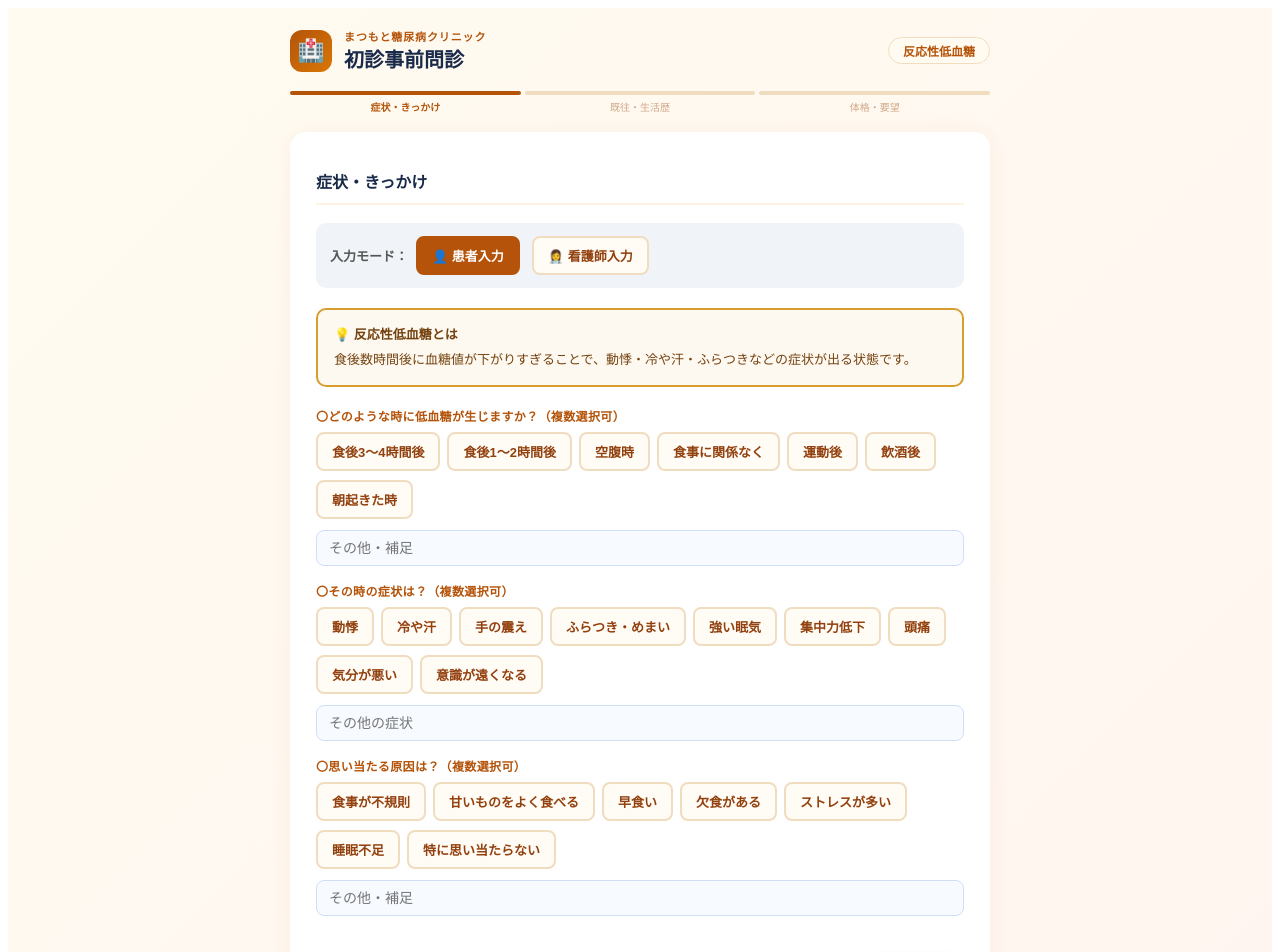
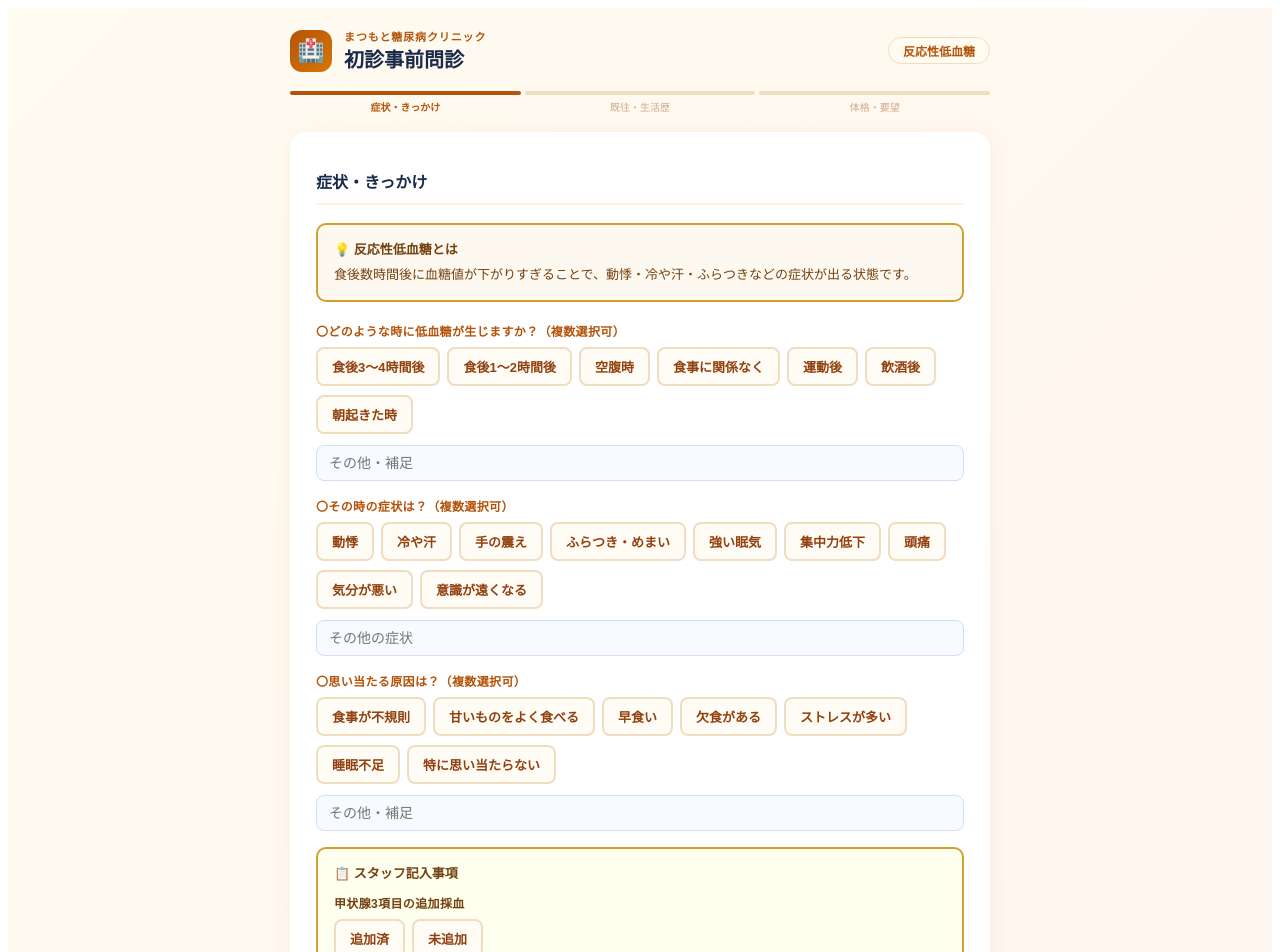
Before and after one commit to matsumotodmclinic/dm-clinic-karte, a Next.js app: page /rh in a window 1280 px wide. Shown: the top 952 px of the page. Built offline with nearby package versions, Linux system fonts and the light colour scheme.

Commit message:
Update RHIntakeTool.js

```diff
--- a/components/RHIntakeTool.js
+++ b/components/RHIntakeTool.js
@@ -88,7 +88,6 @@ function AlcoholRow({ item, index, onChange, onRemove, showRemove }) {
 export default function RHIntakeTool() {
   const [step, setStep]         = useState(0);
   const [data, setData]         = useState(initialData);
-  const [isNurse, setIsNurse]   = useState(false);
   const [result, setResult]     = useState("");
   const [loading, setLoading]   = useState(false);
   const [done, setDone]         = useState(false);
@@ -174,14 +173,15 @@ ${getCurrentMonth()}：
 【生活情報】（70歳以上は子供の状況も含む）
 【仕事】
 
+---------------------------------------------
 身長:○cm　初診時:○kg　20歳時:○kg　max体重○kg(○歳)
-
+---------------------------------------------
 〇どのような時に低血糖が生じるか？（選択した内容を記載）
 〇思い当たる原因は？（選択した内容を記載）
 〇症状：（選択した内容を記載）
 
 診察にあたっての要望：
-
+---------------------------------------------
 【事前聴取時 申し送り事項】
 （甲状腺追加・CGM/リブレ情報があれば記載）
 `;
@@ -207,11 +207,7 @@ ${getCurrentMonth()}：
 
       case 0: return (
         <div>
-          <div style={{display:"flex",gap:8,marginBottom:20,padding:"10px 14px",background:"#f0f4f8",borderRadius:10}}>
-            <span style={{fontSize:13,color:"#555",fontWeight:700,alignSelf:"center"}}>入力モード：</span>
-            <button style={btn(!isNurse,"#b45309")} onClick={()=>setIsNurse(false)}>👤 患者入力</button>
-            <button style={btn(isNurse,"#6b3fa8")} onClick={()=>setIsNurse(true)}>👩‍⚕️ 看護師入力</button>
-          </div>
+
           <div style={{...sBox({background:"#fef9f0",border:"2px solid #d69e2e"}),marginBottom:20}}>
             <div style={{fontSize:13,fontWeight:800,color:"#744210",marginBottom:6}}>💡 反応性低血糖とは</div>
             <div style={{fontSize:13,color:"#744210",lineHeight:1.7}}>食後数時間後に血糖値が下がりすぎることで、動悸・冷や汗・ふらつきなどの症状が出る状態です。</div>
@@ -237,9 +233,8 @@ ${getCurrentMonth()}：
             ))}
           </div>
           <input style={{...inp(),marginBottom:16}} placeholder="その他・補足" value={d.symptom.causeNote} onChange={e=>up("symptom","causeNote",e.target.value)}/>
-          {isNurse && (
-            <div style={{...sBox({background:"#fffff0",border:"2px solid #d69e2e"})}}>
-              <div style={{fontSize:13,fontWeight:800,color:"#744210",marginBottom:12}}>👩‍⚕️ 看護師申し送り事項</div>
+          <div style={{...sBox({background:"#fffff0",border:"2px solid #d69e2e"})}}>
+              <div style={{fontSize:13,fontWeight:800,color:"#744210",marginBottom:12}}>📋 スタッフ記入事項</div>
               <label style={lbl({color:"#744210"})}>甲状腺3項目の追加採血</label>
               <div style={{display:"flex",gap:3,marginBottom:12}}>
                 {["追加済","未追加"].map(v=>(
@@ -256,7 +251,6 @@ ${getCurrentMonth()}：
                 <input style={inp()} placeholder="例：1週後に初診予定" value={d.symptom.libreNote||""} onChange={e=>up("symptom","libreNote",e.target.value)}/>
               )}
             </div>
-          )}
         </div>
       );
 
@@ -389,8 +383,7 @@ ${getCurrentMonth()}：
             <div style={{fontSize:20,fontWeight:900,color:"#1a2a4a"}}>初診事前問診</div>
           </div>
           <div style={{marginLeft:"auto",display:"flex",alignItems:"center",gap:8}}>
-            {isNurse&&<span style={{fontSize:11,background:"#6b3fa8",color:"#fff",padding:"3px 10px",borderRadius:20,fontWeight:700}}>👩‍⚕️ 看護師モード</span>}
-            <span style={{fontSize:12,background:"#fffbf0",color:"#b45309",padding:"4px 14px",borderRadius:20,fontWeight:700,border:"1px solid #f0ddc0"}}>反応性低血糖</span>
+<span style={{fontSize:12,background:"#fffbf0",color:"#b45309",padding:"4px 14px",borderRadius:20,fontWeight:700,border:"1px solid #f0ddc0"}}>反応性低血糖</span>
           </div>
         </div>
       </div>
```
